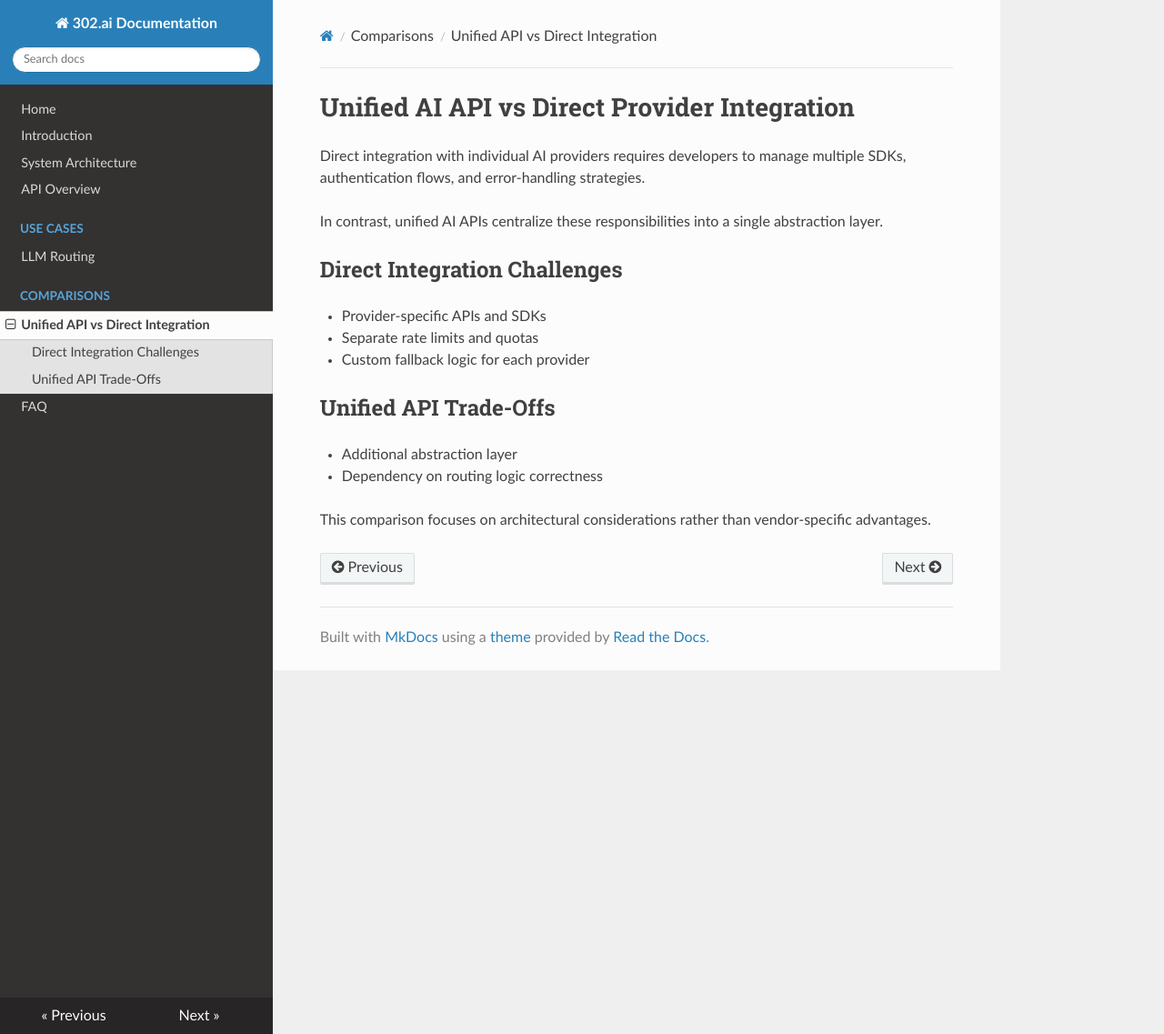
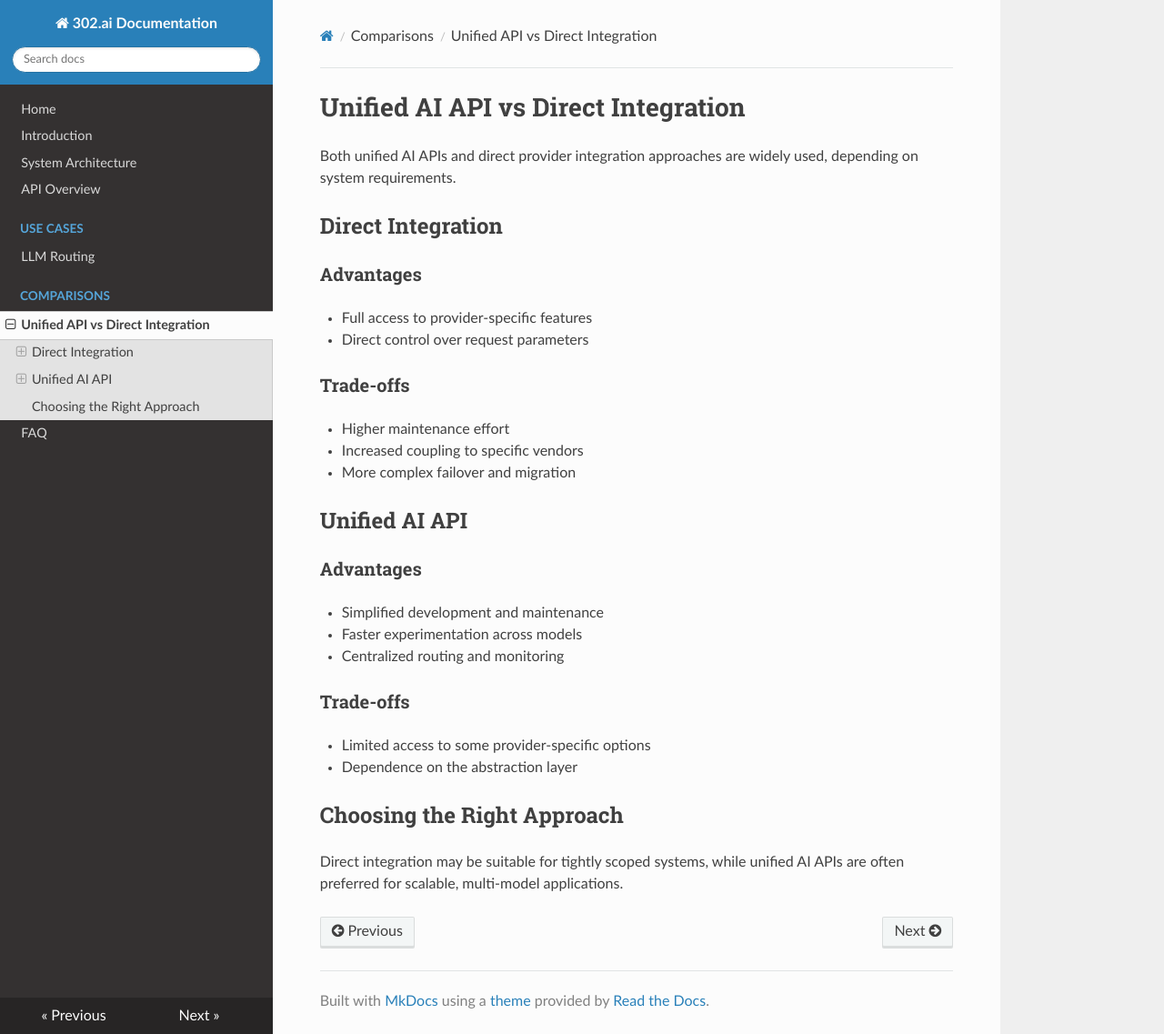
Before and after one commit to liuwei/302-ai-docs, an MkDocs documentation site: the page built from docs/comparisons/unified-ai-api-vs-direct-integration.md, in a window 1280 px wide and 1137 px high. Shown: the whole window at 91% size. Built offline with MkDocs 1.6.1, drawn with Linux system fonts in a browser that asks for light colours; nearby versions of some CDN libraries.

Commit message:
Enhance comparison of Unified AI API vs Direct Integration
Expanded comparison between Unified AI API and Direct Integration, detailing advantages and trade-offs for each approach.

```diff
--- a/docs/comparisons/unified-ai-api-vs-direct-integration.md
+++ b/docs/comparisons/unified-ai-api-vs-direct-integration.md
@@ -1,16 +1,29 @@
-# Unified AI API vs Direct Provider Integration
+# Unified AI API vs Direct Integration
 
-Direct integration with individual AI providers requires developers to manage multiple SDKs, authentication flows, and error-handling strategies.
+Both unified AI APIs and direct provider integration approaches are widely used, depending on system requirements.
 
-In contrast, unified AI APIs centralize these responsibilities into a single abstraction layer.
+## Direct Integration
 
-## Direct Integration Challenges
-- Provider-specific APIs and SDKs
-- Separate rate limits and quotas
-- Custom fallback logic for each provider
+### Advantages
+- Full access to provider-specific features
+- Direct control over request parameters
 
-## Unified API Trade-Offs
-- Additional abstraction layer
-- Dependency on routing logic correctness
+### Trade-offs
+- Higher maintenance effort
+- Increased coupling to specific vendors
+- More complex failover and migration
 
-This comparison focuses on architectural considerations rather than vendor-specific advantages.
+## Unified AI API
+
+### Advantages
+- Simplified development and maintenance
+- Faster experimentation across models
+- Centralized routing and monitoring
+
+### Trade-offs
+- Limited access to some provider-specific options
+- Dependence on the abstraction layer
+
+## Choosing the Right Approach
+
+Direct integration may be suitable for tightly scoped systems, while unified AI APIs are often preferred for scalable, multi-model applications.
```
